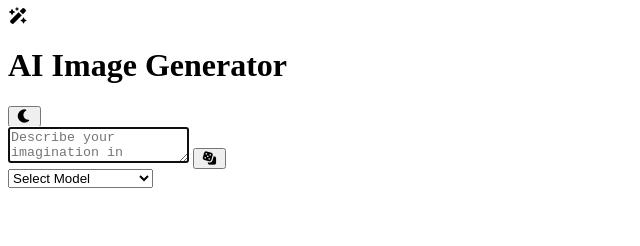
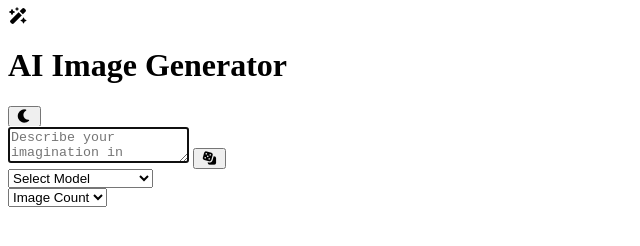
Before and after one commit to ayomidecole/AI-Image-Generator, a plain HTML site: page index.html in a window 1280 px wide. Shown: the whole page, without its empty margins (0-640 px from the left). Drawn offline with Linux system fonts and the light colour scheme.

Commit message:
Add image count selection to AI Image Generator UI and update README

```diff
--- a/index.html
+++ b/index.html
@@ -45,6 +45,17 @@
                             <option value="prompthero/openjourney-v4">OpenJourney v4</option>
                         </select>
                     </div>
+
+                    <div class="prompt-actions">
+                        <div class="select-wrapper">
+                            <select class="custom-select">
+                                <option value="" selected disabled>Image Count</option>
+                                <option value="1">1 Image</option>
+                                <option value="2">2 Images</option>
+                                <option value="3">3 Images</option>
+                                <option value="4">4 Images</option>
+                            </select>
+                        </div>
                 </div>
             </form>
         </div>
```
Also changed, not shown: 1 other file.
